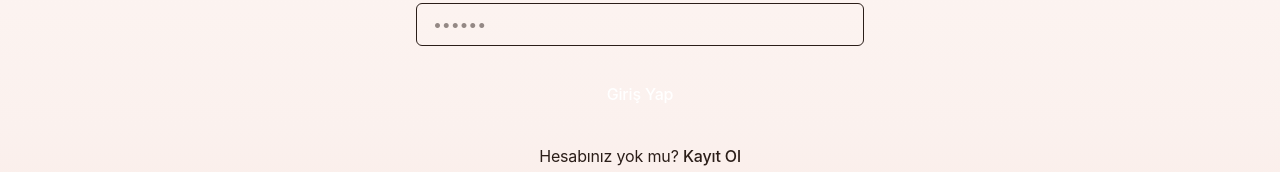
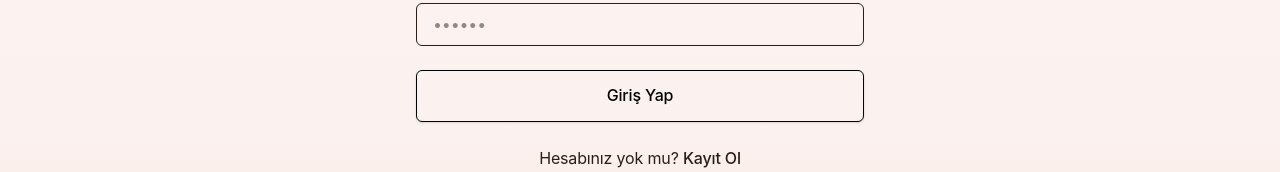
Before and after one commit to cemcalis/RAVOR, a Next.js app in the folder frontend/: page /giris in a window 1280 px wide. Shown: the part 353-525 px from the top of the page. Built offline with nearby package versions, Linux system fonts and the light colour scheme; no server answers.

Commit message:
ui: change login button to black text, black border, and light shadow

```diff
--- a/frontend/src/app/giris/page.tsx
+++ b/frontend/src/app/giris/page.tsx
@@ -78,7 +78,7 @@ function LoginForm() {
           <button
             type="submit"
             disabled={isLoading}
-            className="w-full bg-primary text-white py-3 rounded-md font-medium hover:bg-primary/90 transition-colors disabled:opacity-50 disabled:cursor-not-allowed"
+            className="w-full bg-primary text-black py-3 rounded-md font-medium hover:bg-primary/90 transition-colors disabled:opacity-50 disabled:cursor-not-allowed border border-black shadow-sm"
           >
             {isLoading ? 'Giriş yapılıyor...' : 'Giriş Yap'}
           </button>
```
